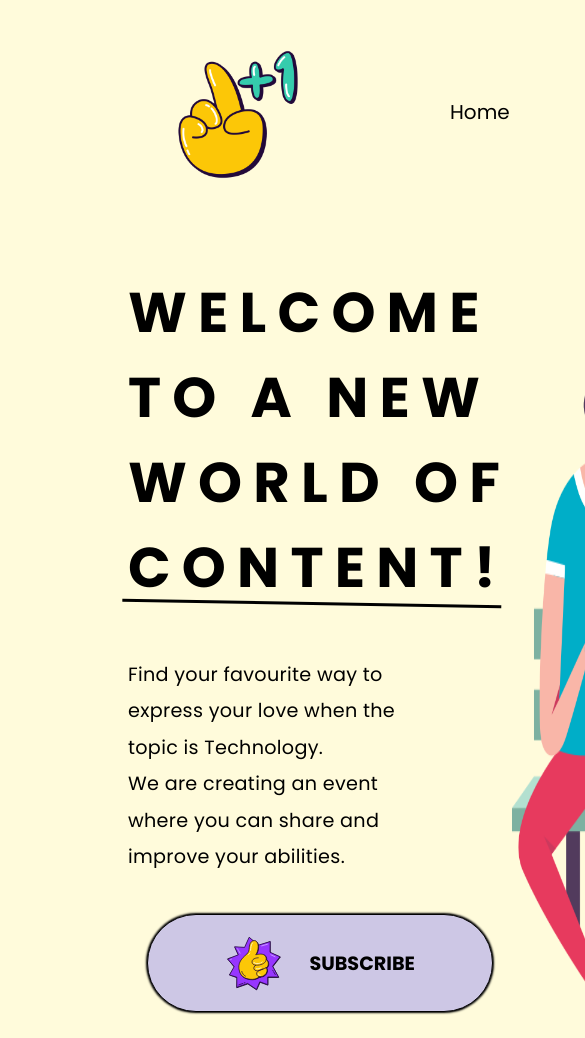
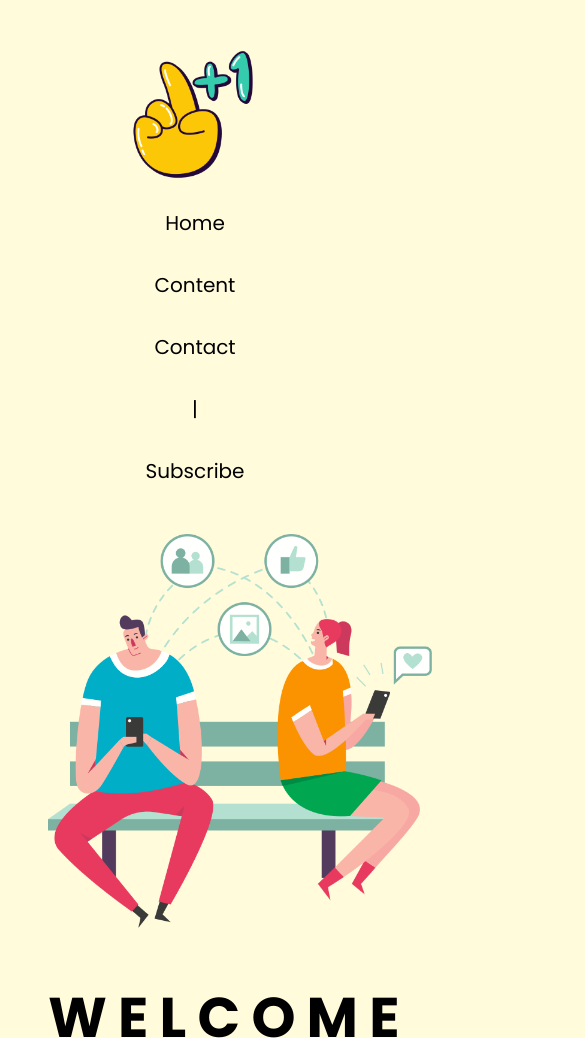
Before and after one commit to DictionaryFrancis/PlusOne, a plain HTML site: page index.html in a window 390 px wide. Shown: the top 1038 px of the page, 585 px wide, since content can reach past the window. Drawn offline with Linux system fonts and the light colour scheme.

Commit message:
Resolving the responsive design challenge

```diff
--- a/index.html
+++ b/index.html
@@ -33,10 +33,12 @@
             <h1>Welcome to a new world of <strong> CONTENT!</strong></h1>
             <p>Find your favourite way to express your love when the topic is Technology.<br>We are creating an event
                 where you can share and improve your abilities.</p>
-            <button id="subscribe-btn" class="main-btn"> <img class="img-btn" src="/Images/like-btn.svg" alt="Like icon"> Subscribe</button>
+            <button id="subscribe-btn" class="main-btn"> <img class="img-btn" src="/Images/like-btn.svg"
+                    alt="Like icon"> Subscribe</button>
         </section>
+        <aside>
             <img class="main-img" src="/Images/Social.png" alt="Two people usign social media">
-
+        </aside>
     </main>
 
     <!--MODAL SECTION-->
@@ -49,9 +51,9 @@
                 <h1 class="modal-title">Log in your account</h1>
                 <p class="content">Welcome! Please enter your details.</p>
             </header>
-            <form  id="login-form">
+            <form id="login-form">
                 <label for="Email">Email</label>
-            <input type="email" placeholder="Enter your email"  class="email" id="userEmail" required>
+                <input type="email" placeholder="Enter your email" class="email" id="userEmail" required>
                 <label for="Password">Password</label>
                 <input type="password" placeholder="Password" class="password" id="password-user" required>
             </form>
--- a/style.css
+++ b/style.css
@@ -8,7 +8,7 @@ html,body{
 .header-main{
     display: flex;
     justify-content: space-between;
-    padding: 2em 10em;
+    margin: 2em 10em;
     align-items: center;
     background: #FFFBDB;
 }
@@ -46,7 +46,7 @@ nav a:hover{
 
 /*--- MAIN ---*/
 main{
-    padding: 0px 8em;
+    margin: 0px 8em;
     display: flex;
     justify-content: space-between;
     background: #FFFBDB;
@@ -118,3 +118,28 @@ main p{
 }
 
 /*--- MEDIA QUERY---*/
+@media only screen and (max-width: 1160px){
+
+
+    header{
+        flex-direction: column;
+    }
+
+    nav ul{
+        flex-direction: column;
+        align-items: center;
+        margin: 0;
+        padding: 0;
+    }
+
+    nav li{
+        margin: 0.8em 0;
+
+    }
+
+    main{
+        flex-direction: column-reverse;
+        margin: 0 3em;
+    }
+
+}
```
Lines whose indentation alone changed are shown as unchanged.
